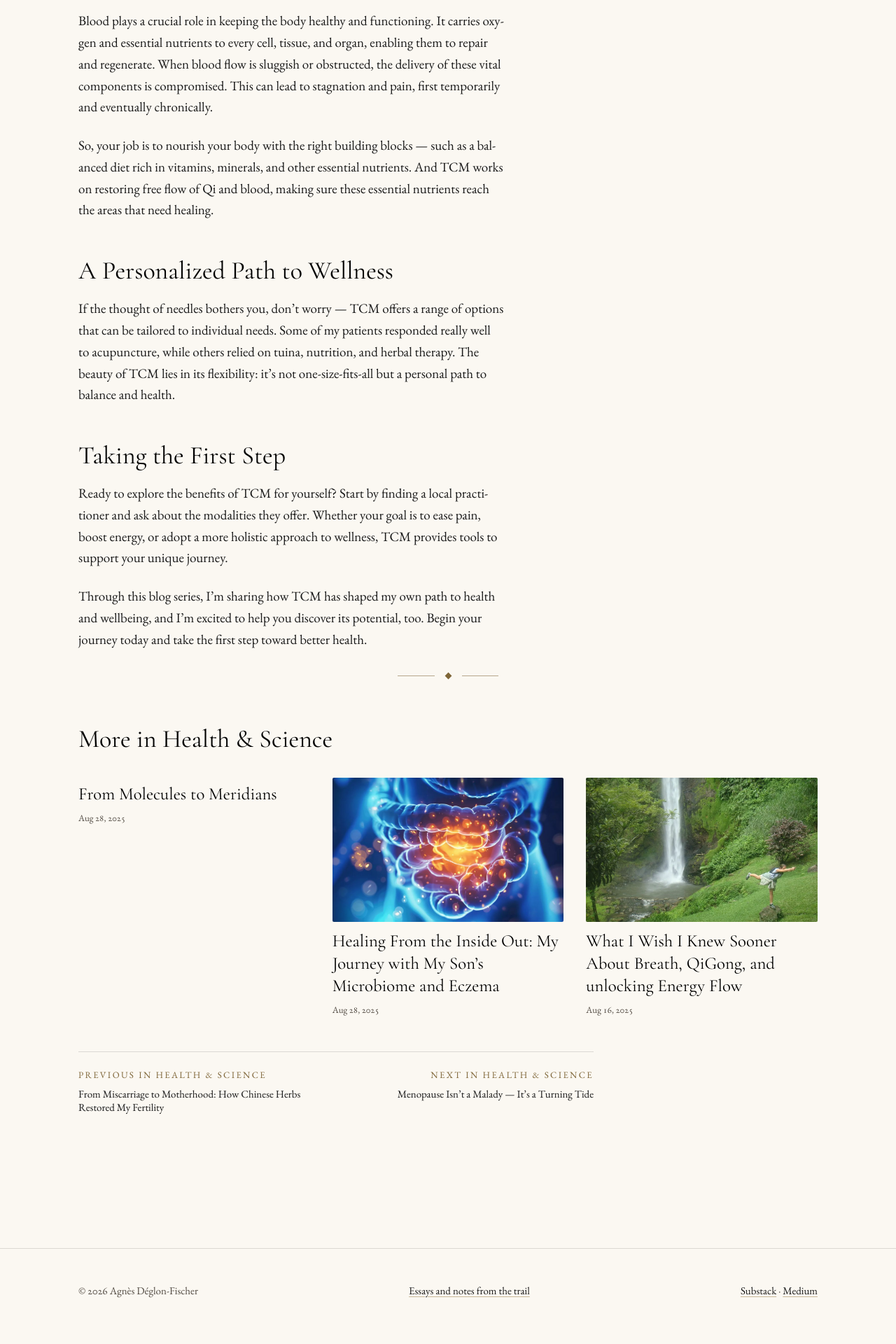
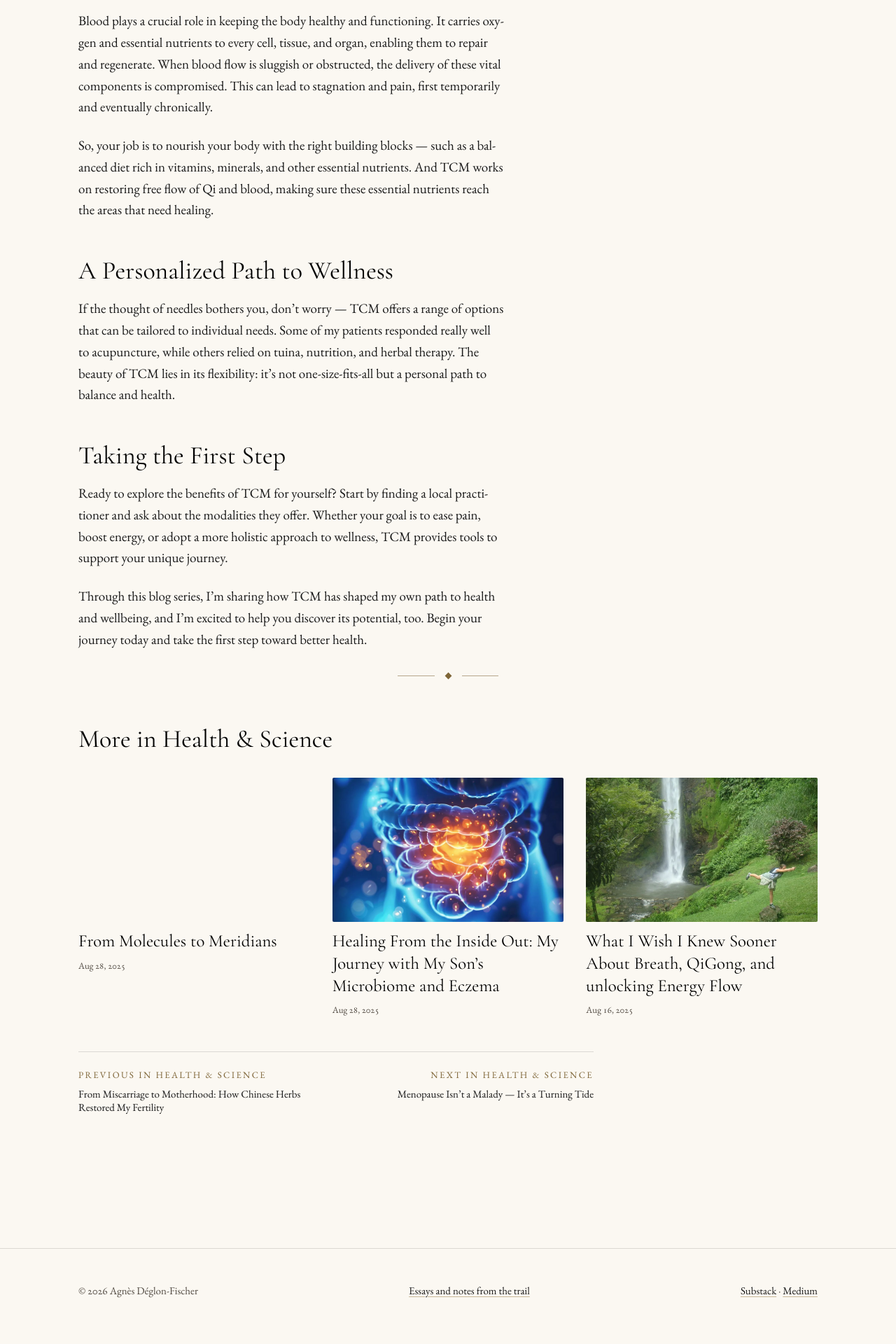
Before and after one commit to adeglon/adeglon.github.io, a Jekyll site: the page built from docs/_posts/2025-09-02-beyond-needles-discover-the-healing-modalities-of-acupuncture-and-traditional-chinese-medicine-tcm.md, in a window 1280 px wide. Shown: the part 3559-5479 px from the top of the page at 70% size. Built offline with Jekyll 4.4.1, drawn with Linux system fonts in a browser that asks for light colours; a script that is not in the unit is left out.

Commit message:
Keep the card grid aligned when an essay has no photograph
Co-Authored-By: Claude Opus 5 <noreply@anthropic.com>
Claude-Session: https://claude.ai/code/session_01CXLAusaY8sc4P4TTBSZq1C

```diff
--- a/docs/_layouts/post.html
+++ b/docs/_layouts/post.html
@@ -86,6 +86,8 @@ layout: default
           {%- if p.image %}
           <img class="latest__thumb" src="{{ p.image | relative_url }}" alt=""
                loading="lazy" decoding="async">
+          {%- else %}
+          <span class="latest__thumb latest__thumb--none" aria-hidden="true"></span>
           {%- endif %}
           <p class="latest__title">{{ p.title }}</p>
           <p class="latest__meta">
--- a/docs/index.html
+++ b/docs/index.html
@@ -129,6 +129,8 @@ og_image: /assets/hero/hero-sunset-dog-og-1200.jpg
         {%- if post.image %}
         <img class="latest__thumb" src="{{ post.image | relative_url }}" alt=""
              loading="lazy" decoding="async">
+        {%- else %}
+        <span class="latest__thumb latest__thumb--none" aria-hidden="true"></span>
         {%- endif %}
         {%- assign cat = post.categories | first %}
         {%- for sec in site.sections %}{% if sec.key == cat %}
```
